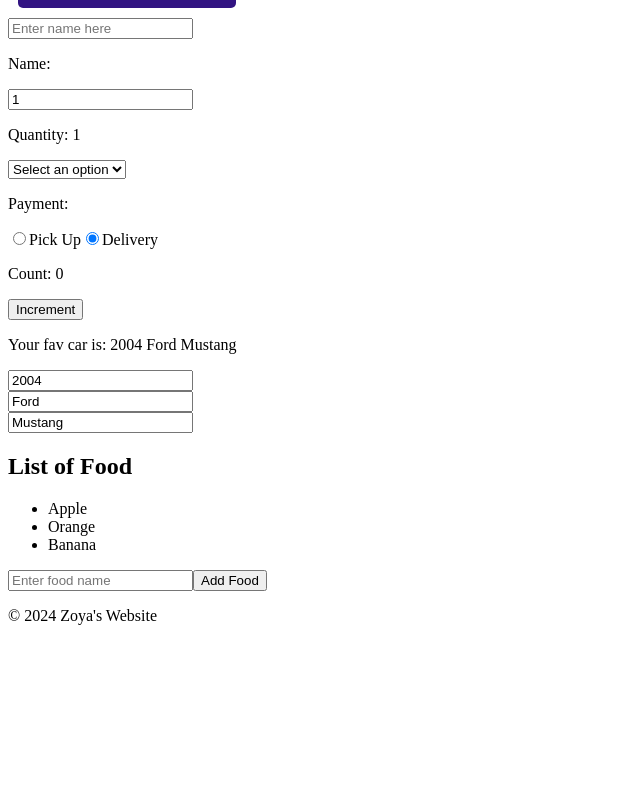
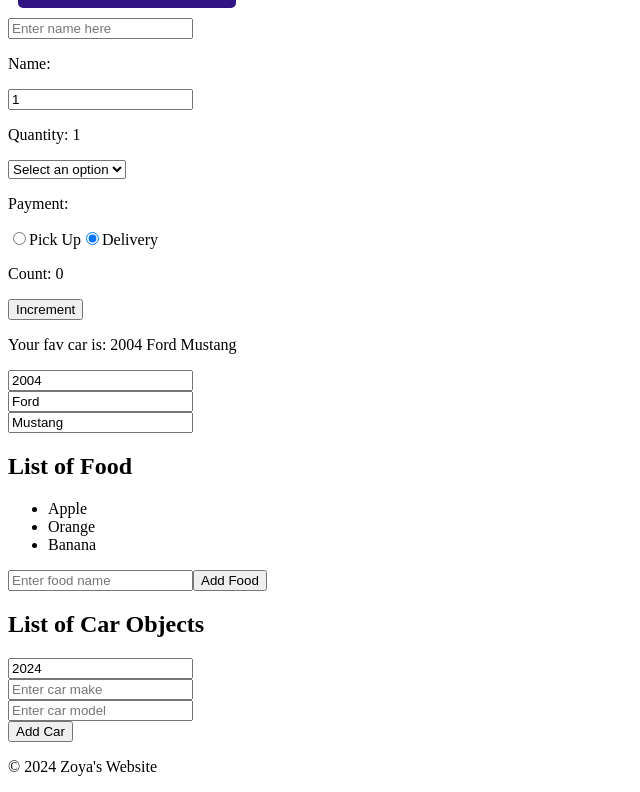
Before and after one commit to zoyasiddiqui/Learning-React, a React (Vite) app in the folder website/my-react-app/: page / in a window 1280 px wide. Shown: the part 1616-2408 px from the top of the page, without its empty margins (0-640 px from the left). Before the commit the page ends 2257 px from the top, so only its background shows below. Built offline with nearby package versions, Linux system fonts and the light colour scheme.

Commit message:
learned how to update array of objects

```diff
--- a/website/my-react-app/src/App.jsx
+++ b/website/my-react-app/src/App.jsx
@@ -11,6 +11,7 @@
 import MyComponent3 from './MyComponent3.jsx'
 import MyComponent4 from './MyComponent4.jsx'
 import MyComponent5 from './MyComponent5.jsx'
+import MyComponent6 from './MyComponent6.jsx'
 
 // React hook = Special function that allows functional components to use react features without
 // writing class components
@@ -41,6 +42,7 @@
       <MyComponent3></MyComponent3>
       <MyComponent4></MyComponent4>
       <MyComponent5></MyComponent5>
+      <MyComponent6></MyComponent6>
       <Footer></Footer>
     </>
   );
--- /dev/null
+++ b/website/my-react-app/src/MyComponent6.jsx
@@ -0,0 +1,55 @@
+import React, {useState} from 'react';
+
+function MyComponent6() {
+
+    const [cars, setCars] = useState([]);
+    const [carYear, setCarYear] = useState(new Date().getFullYear());
+    const [carMake, setCarMake] = useState("");
+    const [carModel, setCarModel] = useState("");
+
+    function handleAddCar() {
+        const newCar = {year: carYear, make: carMake, model: carModel};
+
+        setCars(c => [...c, newCar]);
+
+        setCarYear(new Date().getFullYear());
+        setCarMake("");
+        setCarModel("");
+    }
+
+    function handleRemoveCar(index) {
+        setCars(c => c.filter((_, i) => i != index));
+    }
+
+    function handleYearChange(event) {
+        setCarYear(event.target.value)
+    }
+
+    function handleMakeChange(event) {
+        setCarMake(event.target.value)
+    }
+
+    function handleModelChange(event) {
+        setCarModel(event.target.value)
+    }
+
+    return(<div>
+        <h2>List of Car Objects</h2>
+
+        <ul>
+            {cars.map((car, index) =>
+            <li key={index} onClick={() => handleRemoveCar(index)}>
+                {car.year} {car.make} {car.model}
+            </li>)}
+        </ul>
+
+        <input type="number" value={carYear} onChange={handleYearChange}/><br/>
+        <input type="text" value={carMake} onChange={handleMakeChange} placeholder='Enter car make'/><br/>
+        <input type="text" value={carModel} onChange={handleModelChange} placeholder='Enter car model'/><br/>
+
+        <button onClick={handleAddCar}>Add Car</button>
+    </div>)
+
+}
+
+export default MyComponent6
```
